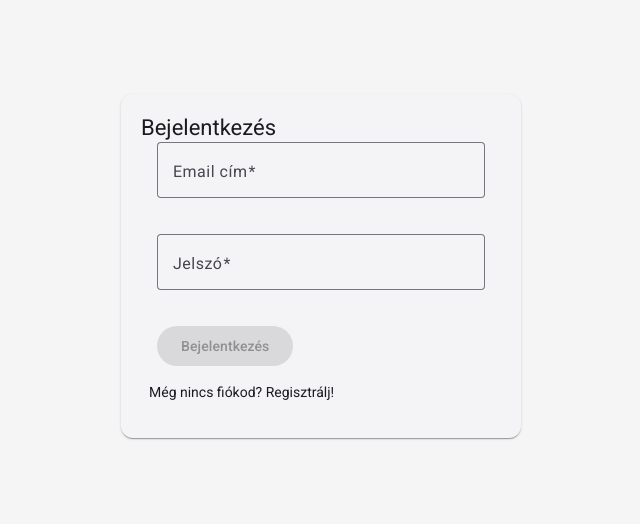
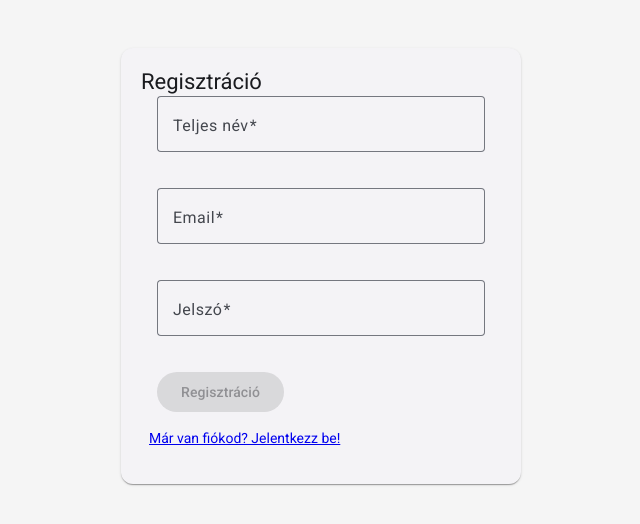
Before and after one commit to Tushi2005/job-tracker, an Angular app: page /login in a window 1280 px wide. Shown: the part 134-658 px from the top of the page, without its empty margins (319-959 px from the left). Built offline with nearby package versions, Linux system fonts and the light colour scheme.

Commit message:
feat: add registration component

```diff
--- a/src/app/app.html
+++ b/src/app/app.html
@@ -1 +1 @@
-<app-login/>
+<app-register/>
--- a/src/app/app.ts
+++ b/src/app/app.ts
@@ -1,10 +1,11 @@
 import { Component, signal } from '@angular/core';
 import { RouterOutlet } from '@angular/router';
 import { Login } from './features/auth/login/login';
+import { Register } from './features/auth/register/register';
 
 @Component({
   selector: 'app-root',
-  imports: [ Login],
+  imports: [ Register],
   templateUrl: './app.html',
   styleUrl: './app.css'
 })
--- a/src/app/features/auth/login/login.ts
+++ b/src/app/features/auth/login/login.ts
@@ -1,7 +1,7 @@
 import { Component } from '@angular/core';
 import { FormGroup, FormControl, Validators, ReactiveFormsModule } from '@angular/forms';
 import { AuthService } from '../../../core/services/auth.service';
-import { Router } from '@angular/router';
+import { Router, RouterLink } from '@angular/router';
 import { CommonModule } from '@angular/common';
 
 // Angular Material Modulok importálása
@@ -14,6 +14,7 @@ import { MatButtonModule } from '@angular/material/button';
 @Component({
   selector: 'app-login',
   imports: [
+    RouterLink,
     CommonModule,
     ReactiveFormsModule,
     MatCardModule,
--- /dev/null
+++ b/src/app/features/auth/register/register.css
@@ -0,0 +1,20 @@
+.register-container {
+  display: flex;
+  justify-content: center;
+  align-items: center;
+  height: 100vh;
+  background-color: #f5f5f5;
+}
+.full-width {
+  width: 100%;
+  margin-bottom: 1rem;
+}
+.error-message {
+  color: red;
+  margin-bottom: 1rem;
+  text-align: center;
+}
+mat-card {
+  width: 400px;
+  padding: 20px;
+}
--- /dev/null
+++ b/src/app/features/auth/register/register.html
@@ -0,0 +1,53 @@
+<div class="register-container">
+  <mat-card>
+    <mat-card-title>Regisztráció</mat-card-title>
+    <mat-card-content>
+      <form [formGroup]="registerForm" (ngSubmit)="onSubmit()">
+        <!-- Teljes név -->
+        <mat-form-field appearance="outline" class="full-width">
+          <mat-label>Teljes név</mat-label>
+          <input matInput formControlName="fullName">
+          <mat-error *ngIf="registerForm.get('fullName')?.hasError('required')">
+            Kötelező
+          </mat-error>
+          <mat-error *ngIf="registerForm.get('fullName')?.hasError('minlength')">
+            Minimum 2 karakter
+          </mat-error>
+        </mat-form-field>
+
+        <!-- Email -->
+        <mat-form-field appearance="outline" class="full-width">
+          <mat-label>Email</mat-label>
+          <input matInput formControlName="email" type="email">
+          <mat-error *ngIf="registerForm.get('email')?.hasError('required')">
+            Kötelező
+          </mat-error>
+          <mat-error *ngIf="registerForm.get('email')?.hasError('email')">
+            Érvénytelen email
+          </mat-error>
+        </mat-form-field>
+
+        <!-- Jelszó -->
+        <mat-form-field appearance="outline" class="full-width">
+          <mat-label>Jelszó</mat-label>
+          <input matInput formControlName="password" type="password">
+          <mat-error *ngIf="registerForm.get('password')?.hasError('required')">
+            Kötelező
+          </mat-error>
+          <mat-error *ngIf="registerForm.get('password')?.hasError('minlength')">
+            Minimum 6 karakter
+          </mat-error>
+        </mat-form-field>
+
+        <div *ngIf="errorMessage" class="error-message">{{ errorMessage }}</div>
+
+        <button mat-raised-button color="primary" type="submit" [disabled]="registerForm.invalid">
+          Regisztráció
+        </button>
+      </form>
+    </mat-card-content>
+    <mat-card-actions>
+      <a routerLink="/login">Már van fiókod? Jelentkezz be!</a>
+    </mat-card-actions>
+  </mat-card>
+</div>
--- /dev/null
+++ b/src/app/features/auth/register/register.ts
@@ -0,0 +1,61 @@
+import { Component } from '@angular/core';
+import { FormGroup, FormControl, Validators, ReactiveFormsModule } from '@angular/forms';
+import { AuthService } from '../../../core/services/auth.service';
+import { Router, RouterLink } from '@angular/router';
+import { CommonModule } from '@angular/common';
+import { MatCardModule } from '@angular/material/card';
+import { MatFormFieldModule } from '@angular/material/form-field';
+import { MatInputModule } from '@angular/material/input';
+import { MatButtonModule } from '@angular/material/button';
+
+@Component({
+  selector: 'app-register',
+  imports: [
+    CommonModule,
+    ReactiveFormsModule,
+    RouterLink,
+    MatCardModule,
+    MatFormFieldModule,
+    MatInputModule,
+    MatButtonModule
+  ],
+  templateUrl: './register.html',
+  styleUrl: './register.css',
+})
+export class Register {
+  registerForm = new FormGroup({
+    fullName: new FormControl('', [Validators.required, Validators.minLength(2)]),
+    email: new FormControl('', [Validators.required, Validators.email]),
+    password: new FormControl('', [Validators.required, Validators.minLength(6)])
+  });
+
+  errorMessage: string | null = null;
+
+  constructor(private authService: AuthService, private router: Router) {}
+
+  onSubmit(): void {
+    if (this.registerForm.invalid) {
+      this.errorMessage = 'Kérlek töltsd ki helyesen a regisztrációs űrlapot.';
+      return;
+    }
+
+    const { fullName, email, password } = this.registerForm.value;
+
+    this.authService.register({ fullName: fullName!, email: email!, password: password! })
+      .subscribe({
+        next: (response) => {
+          this.authService.saveToken(response.token, response.fullName);
+          this.errorMessage = null;
+          this.router.navigate(['/applications']);
+        },
+        error: (err) => {
+          console.error('Register error', err);
+          if (err.status === 409) {
+            this.errorMessage = 'Ez az email cím már regisztrálva van.';
+          } else {
+            this.errorMessage = 'Regisztráció sikertelen. Próbáld újra később.';
+          }
+        }
+      });
+  }
+}
```
